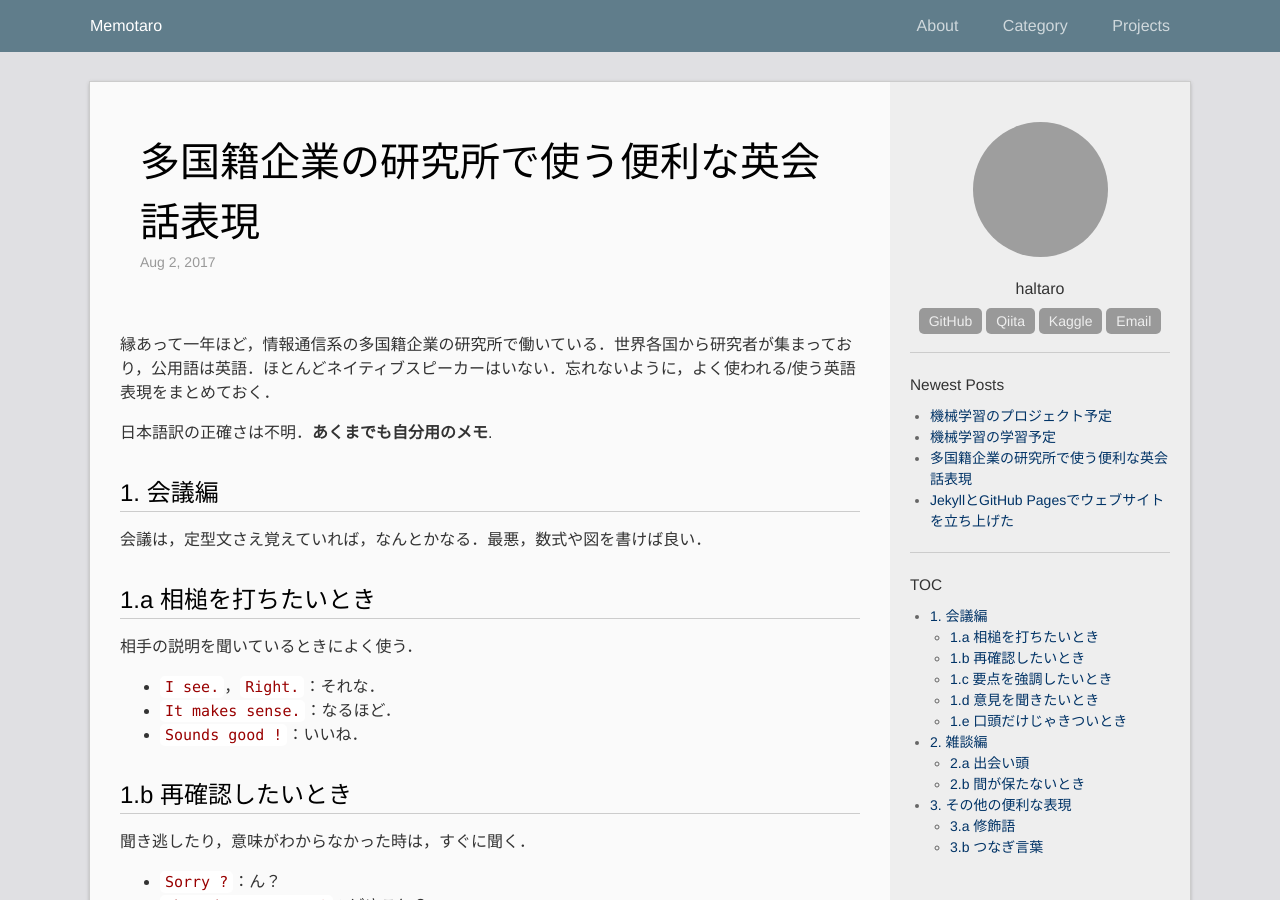
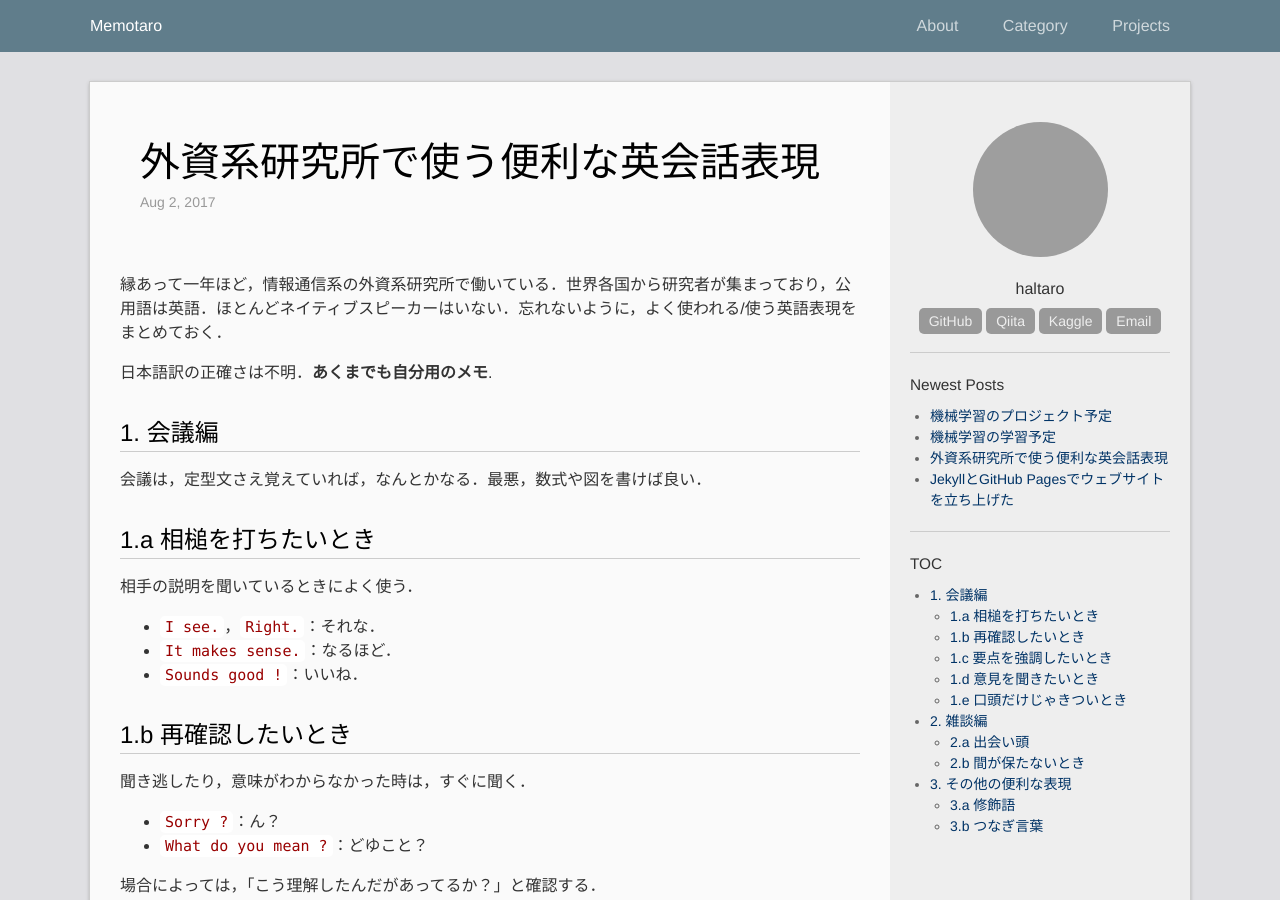
Before and after one commit to madoreenu/haltaro.github.io, a Jekyll site: the page built from _posts/2017-08-02-english-phrases-in-international-labs.md, in a window 1280 px wide and 900 px high. Built offline with Jekyll 4.4.1, drawn with Linux system fonts in a browser that asks for light colours; grey boxes are pictures that could not be loaded.

Commit message:
Change title

```diff
--- a/_posts/2017-08-02-english-phrases-in-international-labs.md
+++ b/_posts/2017-08-02-english-phrases-in-international-labs.md
@@ -1,12 +1,12 @@
 ---
 layout: post
-title: 多国籍企業の研究所で使う便利な英会話表現
+title: 外資系研究所で使う便利な英会話表現
 updated: 2017-08-03 23:00
 categories:
  - english
 ---
 
-縁あって一年ほど，情報通信系の多国籍企業の研究所で働いている．世界各国から研究者が集まっており，公用語は英語．ほとんどネイティブスピーカーはいない．忘れないように，よく使われる/使う英語表現をまとめておく．
+縁あって一年ほど，情報通信系の外資系研究所で働いている．世界各国から研究者が集まっており，公用語は英語．ほとんどネイティブスピーカーはいない．忘れないように，よく使われる/使う英語表現をまとめておく．
 
 日本語訳の正確さは不明．**あくまでも自分用のメモ**.
 
```
